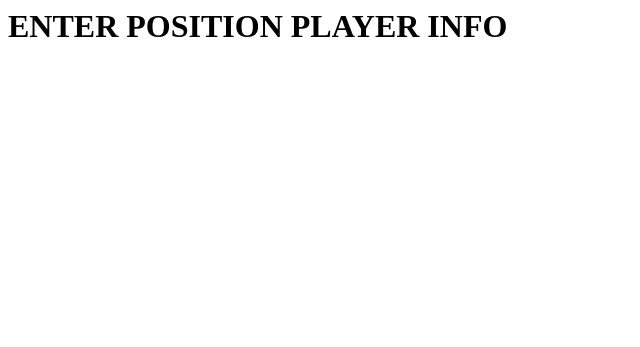
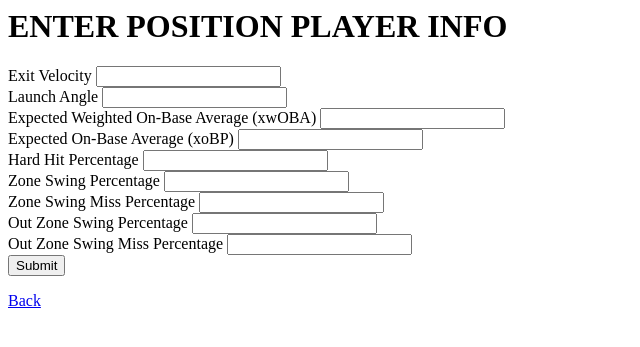
Before and after one commit to devonddunham/mlb-scouting, a Flask app: page /addReport/addPositionInfo in a window 1280 px wide. Shown: the top 347 px of the page, without its empty margins (0-640 px from the left). Run offline with Flask 3, Linux system fonts and the light colour scheme; some libraries are stand-ins or nearby versions.

Commit message:
completely done with creation of reports, starting update

```diff
--- a/backend/app.py
+++ b/backend/app.py
@@ -86,6 +86,7 @@ def createReport():
         try:
             name = request.form["Name"]
             player = request.form["player"]
+            year = request.form["Year"]
 
             thing,message = checkScout(name) #puts scout in db, checks as well
 
@@ -95,6 +96,7 @@ def createReport():
 
             session['name'] = name      #store for later redirection
             session['player'] = player  #store for later redirection
+            session['year'] = year
 
 
             player_parts = player.split()   #break apart for sending names along
@@ -125,6 +127,7 @@ def pitcherStats():
     try:
         scoutName = session.get('name') #get scout name and player from session (prev passed through)
         player = session.get('player')
+        year = session.get('year')
 
         #make everyting floats
         hh = float(request.form['hh_perc'])
@@ -137,7 +140,7 @@ def pitcherStats():
         velocity = float(request.form['fourSeamVel_perc'])
         spin = float(request.form['fourSeamSpin_perc'])
 
-        message = insertPitcherInfo(scoutName,player,hh,outzone,barrel,k,bb,whiff,gb,velocity,spin)
+        message = insertPitcherInfo(scoutName,player,hh,outzone,barrel,k,bb,whiff,gb,velocity,spin,year)
 
         flash(message)
         return redirect(url_for('index'))
@@ -148,13 +151,40 @@ def pitcherStats():
 
 
 
-
-
 @app.route('/addReport/addPositionInfo') #renders page for POSITION PLAYERS ONLY
 def addPositionInfo():
     name = session.get('name')
     player = session.get('player')
     return render_template('addPositionInfo.html', name=name, player=player)
+@app.route('/addReport/addPositionInfo/playerStats',methods=['POST']) #does logic for above function
+def playerStats():
+    try:
+        scoutName = session.get('name') #get scout name and player from session (prev passed through)
+        player = session.get('player')
+        year = session.get('year')
+
+        #make everyting floats
+        exitV = float(request.form['exit_velocity'])
+        launchAng = float(request.form['launch_angle'])
+        xwoba = float(request.form['xwoba'])
+        xobp = float(request.form['xobp'])
+        hh = float(request.form['hh'])
+        zoneSwing = float(request.form['zoneSwing'])
+        zoneSwingMiss = float(request.form['zoneSwingMiss'])
+        outZoneSwing = float(request.form['outzoneSwing'])
+        outZoneSwingMiss = float(request.form['outzoneSwingMiss'])
+
+        message = insertPositionInfo(scoutName,player,year,exitV,launchAng,xwoba,xobp,hh,zoneSwing,zoneSwingMiss,outZoneSwing,outZoneSwingMiss)
+
+        flash(message)
+        return redirect(url_for('index'))
+    except Exception as e:
+        flash("Error creating report")
+        return render_template('addPositionInfo.html')
+
+@app.route('/updateReport')
+def updateReport():
+    return render_template('updateReport.html')
 
 if __name__ == '__main__':
     app.run(debug=True)
--- a/backend/templates/addPositionInfo.html
+++ b/backend/templates/addPositionInfo.html
@@ -1,3 +1,35 @@
 <html>
+    {% with messages = get_flashed_messages(with_categories=true) %}
+        {% if messages %}
+        {% for category, message in messages %}
+            <div class="alert {{ category }}">{{ message }}</div>
+        {% endfor %}
+        {% endif %}
+    {% endwith %}
     <h1>ENTER POSITION PLAYER INFO</h1>
+    <body>
+        <form action="{{url_for('playerStats')}}" method = "POST">
+            Exit Velocity
+            <input type = "number" step="any" name = "exit_velocity"/><br>
+            Launch Angle
+            <input type = "number" step="any" name = "launch_angle"/><br>
+            Expected Weighted On-Base Average (xwOBA)
+            <input type = "number" step="any" name = "xwoba"/><br>
+            Expected On-Base Average (xoBP)
+            <input type = "number" step="any" name ="xobp"/></br>
+            Hard Hit Percentage
+            <input type = "number" step="any" name ="hh"/></br>
+            Zone Swing Percentage
+            <input type = "number" step="any" name ="zoneSwing"/></br>
+            Zone Swing Miss Percentage
+            <input type = "number" step="any" name ="zoneSwingMiss"/></br>
+            Out Zone Swing Percentage
+            <input type = "number" step="any" name ="outzoneSwing"/></br>
+            Out Zone Swing Miss Percentage
+            <input type = "number" step="any" name ="outzoneSwingMiss"/></br>
+
+            <input type = "submit" value = "Submit"/>
+        </form>
+        <a href="/addReport">Back</a>
+    </body>
 </html>
--- a/backend/templates/addReport.html
+++ b/backend/templates/addReport.html
@@ -26,6 +26,8 @@
                     </option>
                 {% endfor %}
             </select><br><br>
+            Year of Report:
+            <input number = "text" name = "Year"/><br>
             <input type = "submit" value = "Next"/> <!--go to putInfo.html-->
         </form>
         <a href="/">Back to Home</a>
```
Also changed, not shown: backend/database.py (+29 -6 lines).
